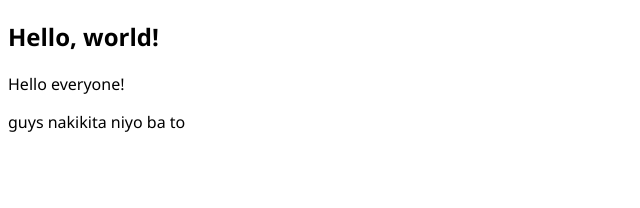
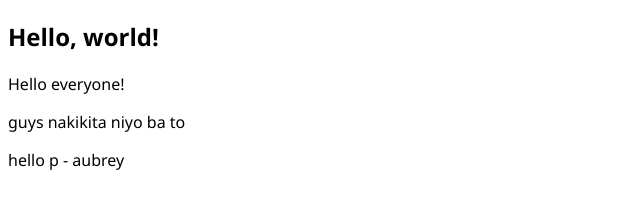
Before and after one commit to sdbsalta/devworkshop-git, a plain HTML site: page index.html in a window 1280 px wide. Shown: the whole page, without its empty margins (0-640 px from the left). Drawn offline with Linux system fonts and the light colour scheme.

Commit message:
Update index.html

```diff
--- a/index.html
+++ b/index.html
@@ -13,5 +13,6 @@
     <h2>Hello, world!</h2>
     <p>Hello everyone!</p>
     <p> guys nakikita niyo ba to </p>
+    <p> hello p - aubrey</p>
 </body>
 </html>
```
